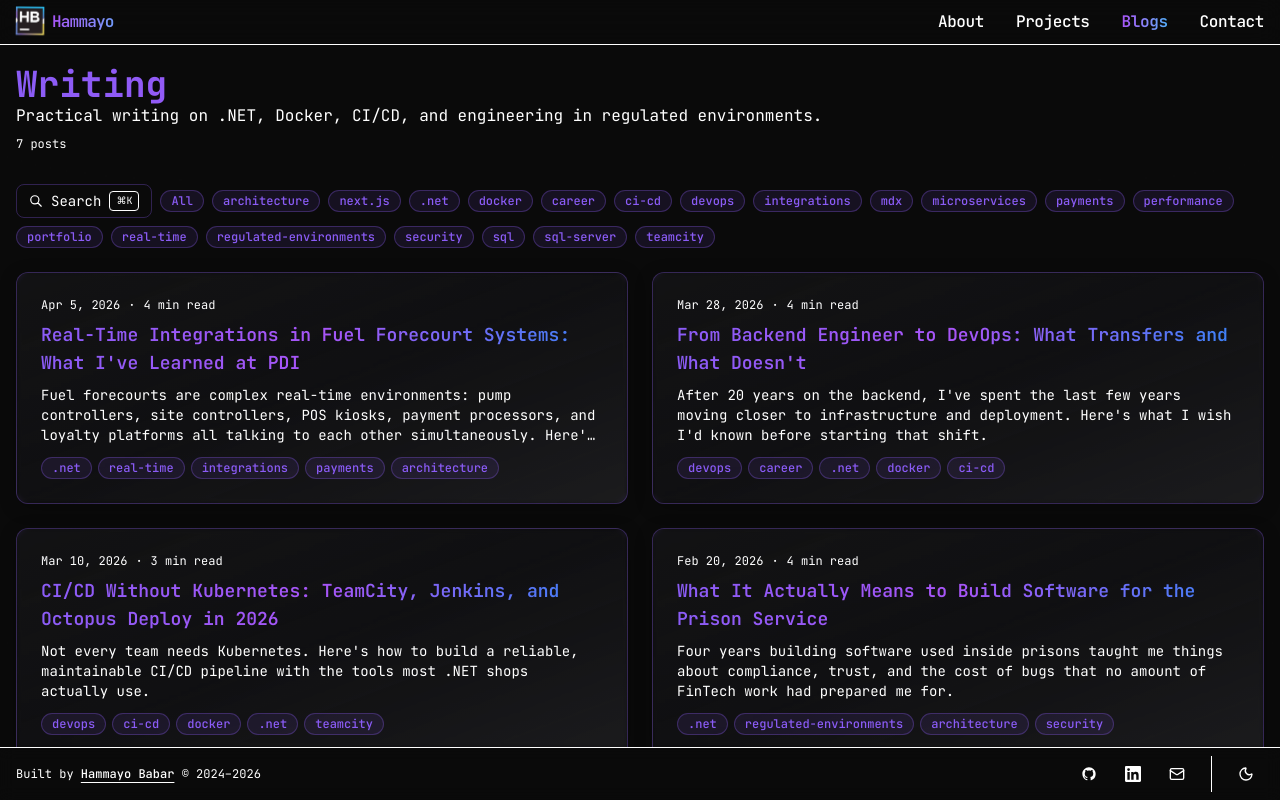
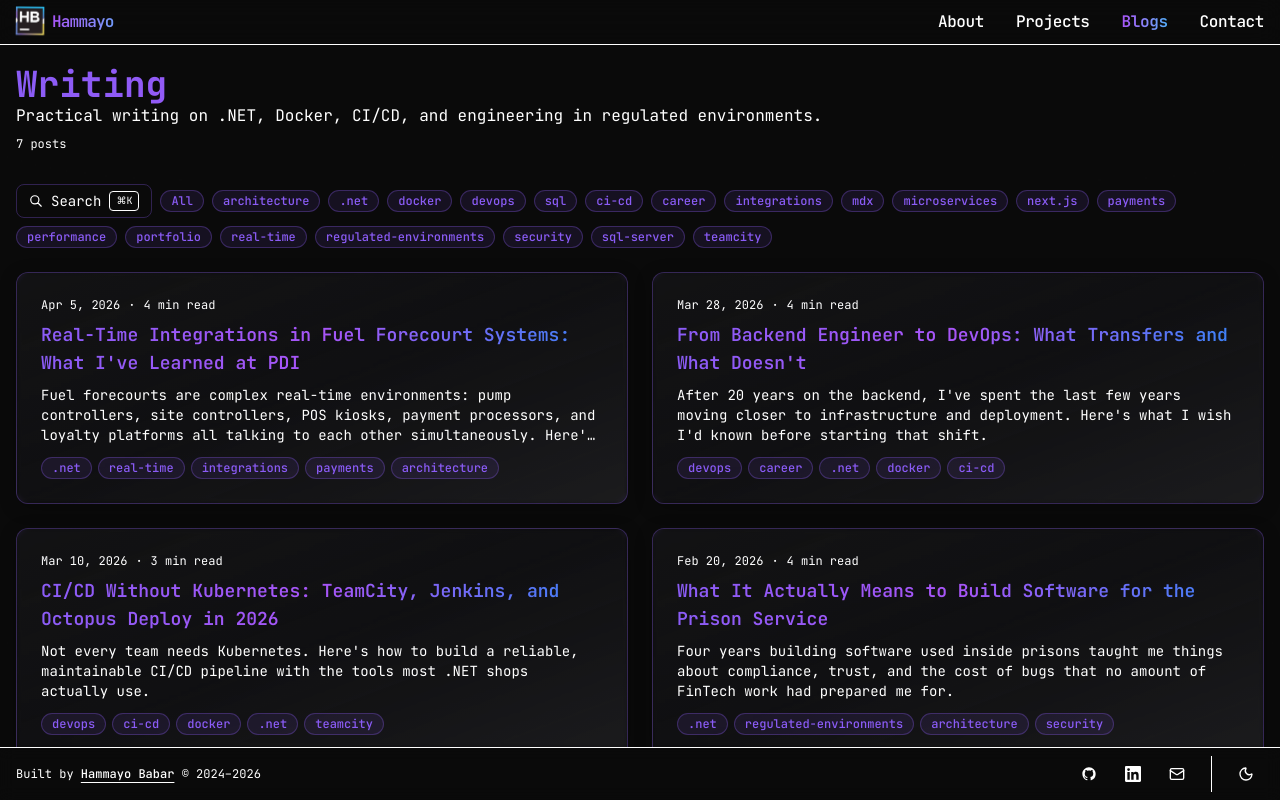
Before and after one commit to hammayo/hammayo.github.io, a Next.js app: page /blogs in a window 1280 px wide. Built offline with nearby package versions, Linux system fonts and the light colour scheme.

Commit message:
content: update pinnedTags to surface devops, sql, ci-cd filters

```diff
--- a/content/blogs.ts
+++ b/content/blogs.ts
@@ -5,5 +5,5 @@ export const blogsConfig = {
 
   // Tags listed here appear first in the filter chips, in this order.
   // All other tags appear alphabetically after these.
-  pinnedTags: ['architecture', 'next.js', '.net', 'azure', 'docker'],
+  pinnedTags: ['architecture', '.net', 'docker', 'devops', 'azure', 'sql', 'ci-cd'],
 };
```
